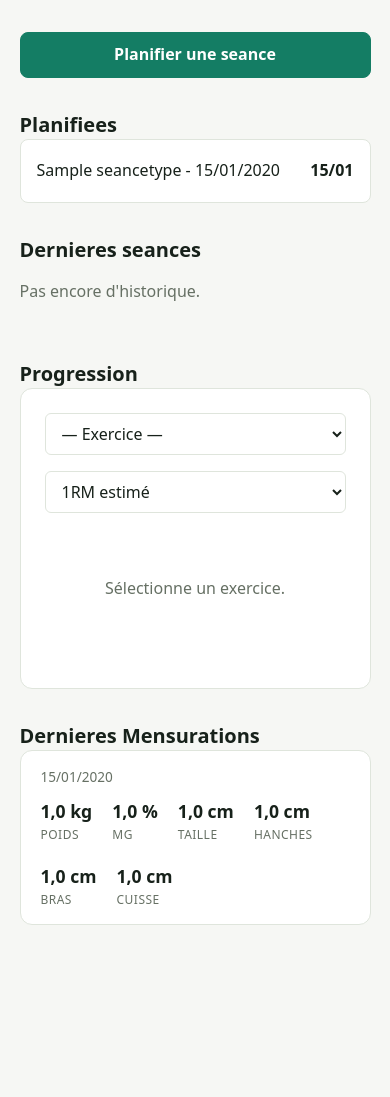
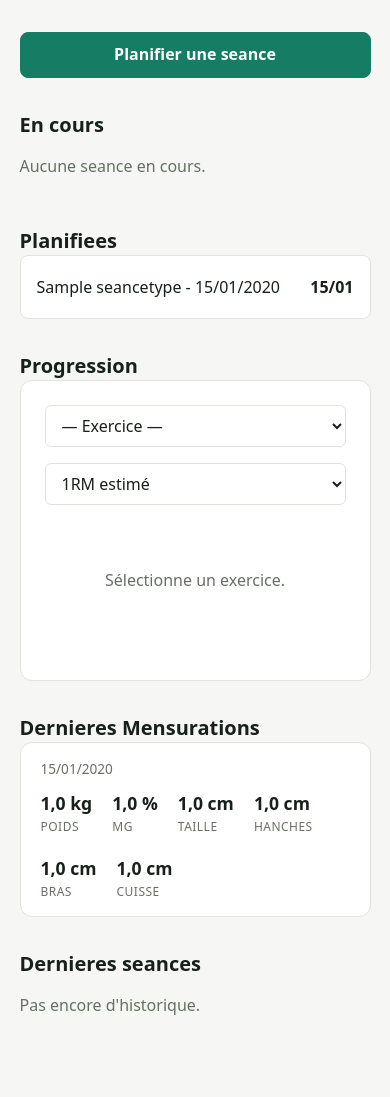
Before and after one commit to CyrilleNantes/sport-app, a Django app: page / in a window 390 px wide; the page is wider, and only the part inside the window is pictured. Shown: the part 89-1186 px from the top of that part. Before the commit the page ends 1014 px from the top of that part, so only its background shows below. Run offline with Django 5.2, Linux system fonts and the light colour scheme; tables that the repository leaves empty hold one stand-in row (values such as "Sample post").

Commit message:
Aligner dashboard en grille 2x3 et réordonner mobile
Co-Authored-By: Claude Sonnet 4.6 <noreply@anthropic.com>

```diff
--- a/workouts/static/workouts/styles.css
+++ b/workouts/static/workouts/styles.css
@@ -560,27 +560,16 @@ textarea {
 .dashboard-grid {
   display: grid;
   grid-template-columns: 3fr 7fr;
-  gap: 2.5rem;
+  column-gap: 2.5rem;
+  row-gap: 2rem;
   align-items: start;
 }
 
-.dashboard-left,
-.dashboard-right {
-  display: flex;
-  flex-direction: column;
-  gap: 2rem;
-}
+.db-cell { min-width: 0; }
 
 .full-width {
   width: 100%;
   text-align: center;
-}
-
-.dashboard-selectors {
-  display: flex;
-  gap: 0.75rem;
-  margin-bottom: 1rem;
-  flex-wrap: wrap;
 }
 
 .mensuration-card {
@@ -633,6 +622,12 @@ textarea {
   .dashboard-grid {
     grid-template-columns: 1fr;
   }
+  .db-action     { order: 1; }
+  .db-encours    { order: 2; }
+  .db-planifiees { order: 3; }
+  .db-progression { order: 4; }
+  .db-mensurations { order: 5; }
+  .db-recentes   { order: 6; }
 }
 
 /* ── Progression ──────────────────────────────────────────── */
--- a/workouts/templates/workouts/dashboard.html
+++ b/workouts/templates/workouts/dashboard.html
@@ -6,11 +6,28 @@
 {% block content %}
 <div class="dashboard-grid">
 
-  <!-- Colonne gauche -->
-  <div class="dashboard-left">
+  <!-- Ligne 1 gauche : bouton action -->
+  <div class="db-cell db-action">
     <a class="button primary full-width" href="{% url 'workouts:planifier_seance' %}">Planifier une seance</a>
+  </div>
 
-    <section>
+  <!-- Ligne 1 droite : en cours -->
+  <div class="db-cell db-encours">
+    <h2>En cours</h2>
+    <div class="stack">
+      {% for seance in seances_actives %}
+        <a class="session-row active" href="{% url 'workouts:seance_detail' seance.pk %}">
+          <span>{{ seance }}</span>
+          <strong>{{ seance.get_statut_display }}</strong>
+        </a>
+      {% empty %}
+        <p class="muted">Aucune seance en cours.</p>
+      {% endfor %}
+    </div>
+  </div>
+
+  <!-- Ligne 2 gauche : planifiées -->
+  <div class="db-cell db-planifiees">
     <h2>Planifiees</h2>
     <div class="stack">
       {% for seance in prochaines %}
@@ -22,41 +39,10 @@
         <p class="muted">Aucune seance planifiee.</p>
       {% endfor %}
     </div>
-    </section>
-
-    <section>
-      <h2>Dernieres seances</h2>
-      <div class="stack">
-        {% for seance in recentes %}
-          <a class="session-row" href="{% url 'workouts:seance_detail' seance.pk %}">
-            <span>{{ seance }}</span>
-            <strong>{{ seance.duration|format_duration }}</strong>
-          </a>
-        {% empty %}
-          <p class="muted">Pas encore d'historique.</p>
-        {% endfor %}
-      </div>
-    </section>
   </div>
 
-  <!-- Colonne droite -->
-  <div class="dashboard-right">
-
-    {% if seances_actives %}
-    <section>
-      <h2>En cours</h2>
-      <div class="stack">
-        {% for seance in seances_actives %}
-          <a class="session-row active" href="{% url 'workouts:seance_detail' seance.pk %}">
-            <span>{{ seance }}</span>
-            <strong>{{ seance.get_statut_display }}</strong>
-          </a>
-        {% endfor %}
-      </div>
-    </section>
-    {% endif %}
-
-    <section>
+  <!-- Ligne 2 droite : progression -->
+  <div class="db-cell db-progression">
     <h2>Progression</h2>
     <div class="chart-card">
       <div class="chart-meta" style="margin-bottom:1rem">
@@ -71,9 +57,7 @@
           <option value="tonnage">Tonnage</option>
         </select>
       </div>
-        <div class="chart-empty" id="db-chart-empty">
-          <p>Sélectionne un exercice.</p>
-        </div>
+      <div class="chart-empty" id="db-chart-empty"><p>Sélectionne un exercice.</p></div>
       <div class="chart-meta" id="db-chart-meta" hidden>
         <span class="chart-title" id="db-chart-title"></span>
         <span class="chart-pr" id="db-chart-pr"></span>
@@ -82,10 +66,26 @@
         <canvas id="db-progression-chart"></canvas>
       </div>
     </div>
-    </section>
+  </div>
 
+  <!-- Ligne 3 gauche : dernières séances -->
+  <div class="db-cell db-recentes">
+    <h2>Dernieres seances</h2>
+    <div class="stack">
+      {% for seance in recentes %}
+        <a class="session-row" href="{% url 'workouts:seance_detail' seance.pk %}">
+          <span>{{ seance }}</span>
+          <strong>{{ seance.duration|format_duration }}</strong>
+        </a>
+      {% empty %}
+        <p class="muted">Pas encore d'historique.</p>
+      {% endfor %}
+    </div>
+  </div>
+
+  <!-- Ligne 3 droite : dernières mensurations -->
+  <div class="db-cell db-mensurations">
     {% if derniere_mensuration %}
-    <section>
     <h2>Dernieres Mensurations</h2>
     <a class="mensuration-card" href="{% url 'workouts:mensurations' %}">
       <span class="mensuration-date">{{ derniere_mensuration.date|date:"d/m/Y" }}</span>
@@ -98,10 +98,9 @@
         {% if derniere_mensuration.tour_cuisse %}<span><strong>{{ derniere_mensuration.tour_cuisse }} cm</strong><em>Cuisse</em></span>{% endif %}
       </div>
     </a>
-    </section>
     {% endif %}
+  </div>
 
-  </div>
 </div>
 {% endblock %}
 
@@ -133,10 +132,7 @@
     const res = await fetch(`{% url 'workouts:progression_data' %}?exercice_id=${id}&indicateur=${ind}`);
     const data = await res.json();
 
-    if (!data.ok || data.labels.length === 0) {
-      showEmpty("Aucune donnée pour cet exercice.");
-      return;
-    }
+    if (!data.ok || data.labels.length === 0) { showEmpty("Aucune donnée pour cet exercice."); return; }
 
     chartEmpty.hidden = true;
     chartMeta.hidden = false;
@@ -145,22 +141,14 @@
     chartPr.textContent = data.pr ? `PR : ${data.pr} ${data.unite}` : "";
 
     const datasets = [{
-      label: data.unite,
-      data: data.values,
-      borderColor: "#147d64",
-      backgroundColor: "rgba(20,125,100,0.08)",
-      borderWidth: 2.5,
-      pointBackgroundColor: "#147d64",
-      pointRadius: 4,
-      pointHoverRadius: 6,
-      fill: true,
-      tension: 0.3,
+      label: data.unite, data: data.values,
+      borderColor: "#147d64", backgroundColor: "rgba(20,125,100,0.08)",
+      borderWidth: 2.5, pointBackgroundColor: "#147d64",
+      pointRadius: 4, pointHoverRadius: 6, fill: true, tension: 0.3,
     }];
-
     if (data.pr) datasets.push({
       type: "line", label: "PR", data: data.labels.map(() => data.pr),
-      borderColor: "#d74c2f", borderDash: [6, 4], borderWidth: 1.5,
-      pointRadius: 0, fill: false,
+      borderColor: "#d74c2f", borderDash: [6, 4], borderWidth: 1.5, pointRadius: 0, fill: false,
     });
 
     if (chart) chart.destroy();
```
Lines whose indentation alone changed are shown as unchanged.
